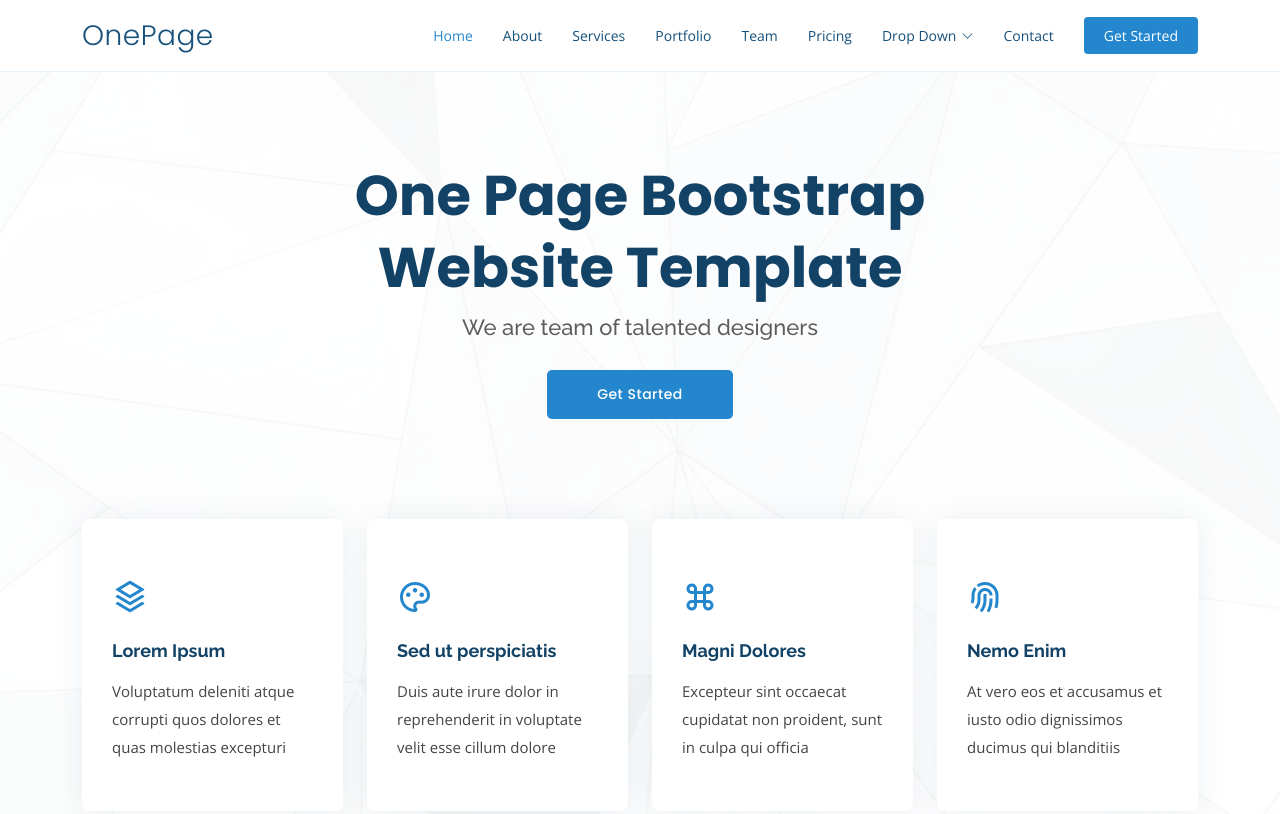
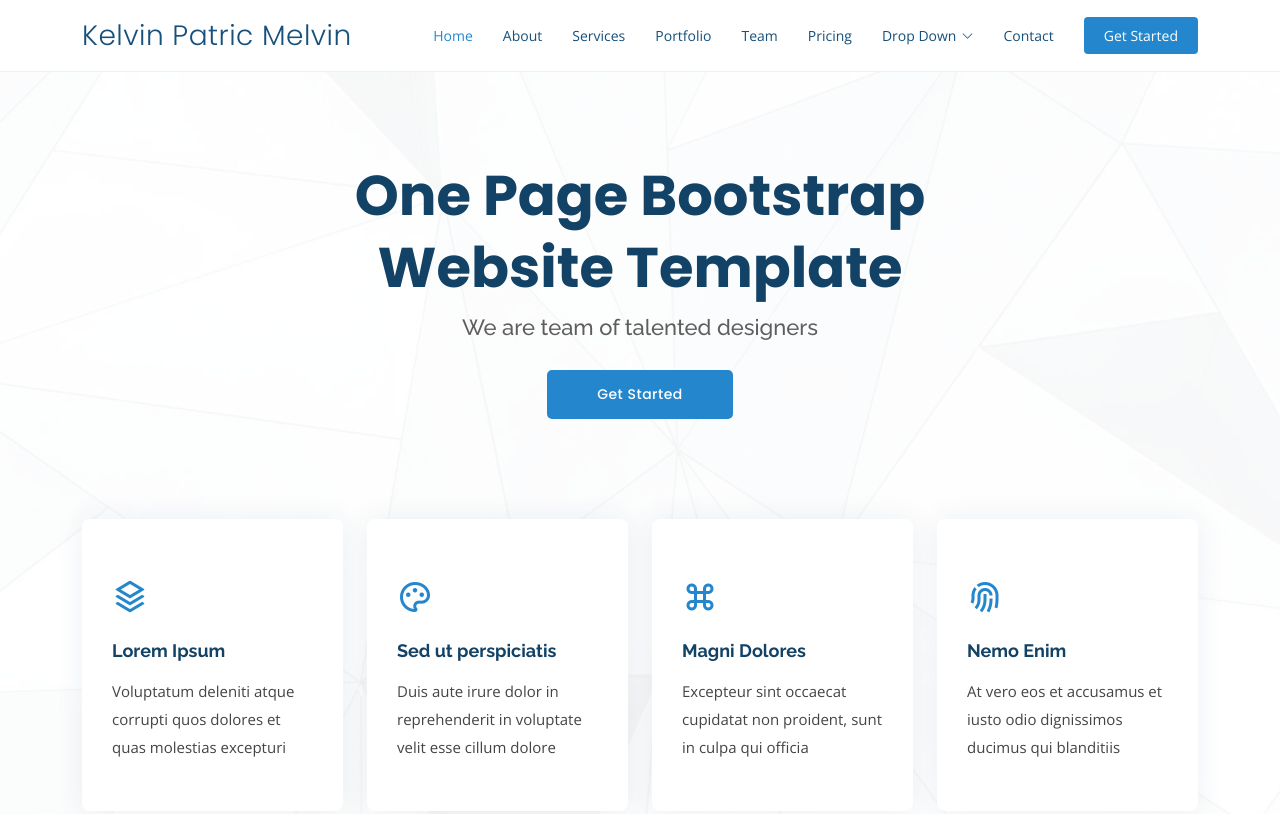
Before and after one commit to Kelvin-Patric-Melvin-2000/trial, a plain HTML site: page index.html in a window 1280 px wide. Shown: the top 814 px of the page. Drawn offline with nearby package versions, Linux system fonts and the light colour scheme.

Commit message:
trial trial

```diff
--- a/index.html
+++ b/index.html
@@ -42,7 +42,7 @@
   <header id="header" class="fixed-top">
     <div class="container d-flex align-items-center justify-content-between">
 
-      <h1 class="logo"><a href="index.html">OnePage</a></h1>
+      <h1 class="logo"><a href="index.html">Kelvin Patric Melvin</a></h1>
       <!-- Uncomment below if you prefer to use an image logo -->
       <!-- <a href="index.html" class="logo"><img src="assets/img/logo.png" alt="" class="img-fluid"></a>-->
 
```
